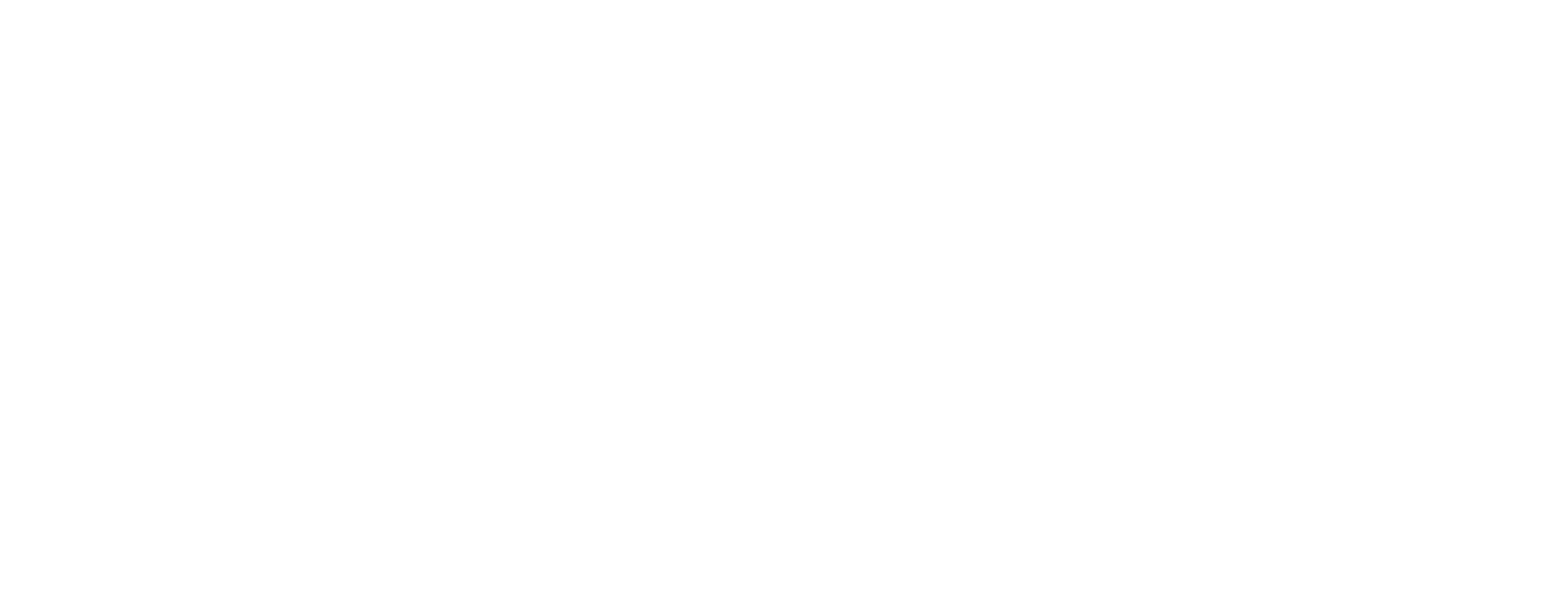
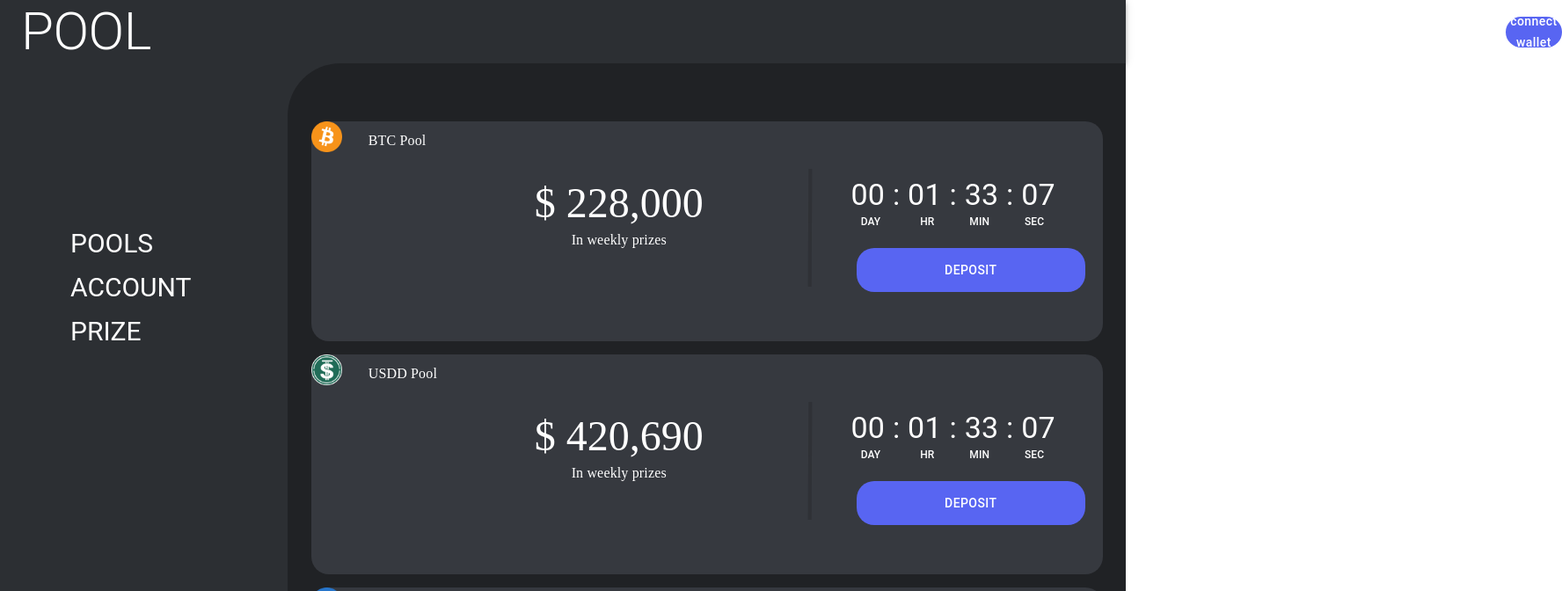
Before and after one commit to AntonMetaZK/POOL_TRON_HACHATON, a React (Create React App) app: page /pools in a window 1280 px wide. Before the commit this address had no page. Shown: the top 672 px of the page at 88% size, 1776 px wide, since content can reach past the window. Built offline with nearby package versions, Linux system fonts and the light colour scheme.

Commit message:
Refactoring

```diff
--- a/src/App.js
+++ b/src/App.js
@@ -2,13 +2,23 @@
 import Home from "./pages/Home";
 import {Route, Routes} from "react-router-dom";
 import Layout from "./components/Layout";
+import Header from "./components/Header";
+import Pool from "./pages/Pools";
+import DepositWindow from "./components/DepositeWindow";
+import DepositWindowPage from "./pages/DepositeWindow";
 
 function App() {
   return (
-      <Routes>
-          <Route path="/" element={<Home />} />
-          <Route path="main" element={<Layout />} />
-      </Routes>
+      <>
+          <Header />
+          <Routes>
+              <Route path="/" element={<Home />} />
+              <Route path="main" element={<Layout />} />
+              <Route path="pools" element={<Pool />} />
+              <Route path="pools/:id" element={<DepositWindowPage />} />
+          </Routes>
+      </>
+
   );
 }
 
--- /dev/null
+++ b/src/assets/pools.js
@@ -0,0 +1,21 @@
+import BTCLogo from './images/Bitcoin 1.png'
+import USDDLogo from './images/usdd-usdd-logo 1.png'
+import USDCLogo from './images/usd-coin-usdc-logo 1.png'
+
+export const Pools = [
+    {
+        title: "BTC",
+        prize: "228,000",
+        logo: BTCLogo
+    },
+    {
+        title: "USDD",
+        prize: "420,690",
+        logo: USDDLogo
+    },
+    {
+        title: "USDC",
+        prize: "1,337",
+        logo: USDCLogo
+    },
+]
--- a/src/components/Deposite/index.jsx
+++ b/src/components/Deposite/index.jsx
@@ -19,12 +19,12 @@
 }));
 
 
-const Deposit = ({ logo, title, price }) => {
+const Deposit = ({ logo, title, price, id }) => {
   return (
       <>
           <Box
               sx={{ width: "900px", height: "250px",
-                  marginTop: "20px", bgcolor: "#36393F", borderRadius: "20px", }}>
+                  marginTop: "15px", bgcolor: "#36393F", borderRadius: "20px", }}>
               <Box sx={{ display: "flex", gap: "30px", flexDirection: "row" }}>
                   <CardMedia
                       component="img"
@@ -34,7 +34,7 @@
                       sx={{ width: "35px" }}
                   />
                   <Typography variant="body1" sx={{ color: "#fff", fontFamily: "Nunito", fontWeight: "500", paddingTop: "10px" }}>
-                       {title}
+                       {title} Pool
                   </Typography>
               </Box>
 
@@ -76,9 +76,12 @@
                       </Typography>
                   </Box>
               </Typography>
-              <ColorButton>
-                  Deposit
-              </ColorButton>
+              <NavLink to={`${id}`} style={{ textDecoration: "none" }}>
+                  <ColorButton>
+                      Deposit
+                  </ColorButton>
+              </NavLink>
+
           </Box>
       </>
 
--- a/src/components/DepositeWindow/index.jsx
+++ b/src/components/DepositeWindow/index.jsx
@@ -37,7 +37,7 @@
                 />
 
                 <Typography variant="h4" sx={{ color: "#fff", fontFamily: "Nunito", fontWeight: "500", paddingTop: "10px" }}>
-                    {title}
+                    {title} Pool
                 </Typography>
             </Box>
 
@@ -99,7 +99,7 @@
             </Box>
 
             <ColorButton>
-                Deposit {titleCr}
+                Deposit {title}
             </ColorButton>
 
         </Box>
--- a/src/components/Layout/index.jsx
+++ b/src/components/Layout/index.jsx
@@ -1,109 +1,47 @@
 import React from 'react';
-import Header from "../Header";
-import {Box, styled, Tab, Tabs, Typography} from "@mui/material";
-import Deposit from "../../components/Deposite/index";
-import BitcoinLogo from "../../assets/images/Bitcoin 1.png";
-import usddLogo from "../../assets/images/usdd-usdd-logo 1.png";
-import usdLogo from "../../assets/images/usd-coin-usdc-logo 1.png";
-import DepositWindow from "../DepositeWindow";
+import {Box, Typography} from "@mui/material";
+import {Link, NavLink} from "react-router-dom";
 
 
 
-function TabPanel(props) {
-    const { children, value, index, ...other } = props;
-
-    return (
-        <div
-            role="tabpanel"
-            hidden={value !== index}
-            id={`vertical-tabpanel-${index}`}
-            aria-labelledby={`vertical-tab-${index}`}
-            {...other}
-        >
-            {value === index && (
-                <Box sx={{ p: 3 }}>
-                    <Typography>{children}</Typography>
-                </Box>
-            )}
-        </div>
-    );
-}
-
-function a11yProps(index) {
-    return {
-        id: `vertical-tab-${index}`,
-        'aria-controls': `vertical-tabpanel-${index}`,
-    };
-}
-
-const StyledTabs = styled((props) => (
-    <Tabs
-        {...props}
-        TabIndicatorProps={{ children: <span className="MuiTabs-indicatorSpan" /> }}
-    />
-))({
-    '& .MuiTabs-indicator': {
-        display: 'hidden',
-        justifyContent: 'top',
-        backgroundColor: 'transparent',
-    },
-    '& .MuiTabs-indicatorSpan': {
-        borderRadius: "0px 60px 60px 0px",
-        height: "50px",
-        width: '10px',
-        backgroundColor: '#D9D9D9',
-    },
-});
+const Layout = ({children}) => {
 
 
 
-const Layout = () => {
-    const [value, setValue] = React.useState(2);
-    const handleChange = (event, value) => {
-        setValue(value);
-    }
-
     return (
         <Box>
-            <Header />
             <Box sx={{ bgcolor: "#2C2F33",
-                display: 'flex', height: "100%", paddingLeft: "100px" }} >
-                <StyledTabs
-                    orientation="vertical"
-                    variant="standard"
-                    textColor="contrastText"
-                    value={value}
-                    onChange={handleChange}
-                    sx={{ marginRight: "50px", paddingTop: "140px", }}
-                >
+                display: 'flex', height: "100%", paddingLeft: "80px" }} >
+
+                <Box sx={{ display: "flex", flexDirection: "column", paddingTop: "175px",}}>
+                    <nav>
+                        <NavLink to='/pools' style={{ textDecoration: "none" }}>
+                            <Typography variant='h5' sx={{ marginTop: "10px", fontSize: "30px", color: "#fff"}}>
+                                POOLS
+                            </Typography>
+                        </NavLink>
 
 
-                    <Tab label="POOL"  sx={{ color: "#fff", fontSize: "22px" }} {...a11yProps(0)}/>
-                    <Tab label="Account" sx={{ color: "#fff", fontSize: "22px" }} {...a11yProps(1)}/>
-                    <Tab label="prizes" sx={{ color: "#fff", fontSize: "22px" }}{...a11yProps(2)}/>
-                </StyledTabs>
+                        <NavLink to='/account' style={{ textDecoration: "none" }}>
+                            <Typography variant='h5' sx={{ marginTop: "10px", fontSize: "30px", color: "#fff"}}>
+                                ACCOUNT
+                            </Typography>
+                        </NavLink>
+
+                        <NavLink to='/prixe' style={{ textDecoration: "none" }}>
+                            <Typography variant='h5' sx={{ marginTop: "10px", fontSize: "30px", color: "#fff"}}>
+                                PRIZE
+                            </Typography>
+                        </NavLink>
+                    </nav>
+                </Box>
 
                 <Box
-                    sx={{ width: "2040px", height: "897px",
-                        bgcolor: "#202225", borderRadius: "60px 0px 0px 0px", marginLeft: "130px",
-                        display: "flex", justifyContent: "center"}}>
+                    sx={{ width: "2040px", minHeight: "897px", height: "100%",
+                        bgcolor: "#202225", borderRadius: "60px 0px 0px 0px", marginLeft: "110px",
+                        display: "flex", justifyContent: "center", flexDirection: "column", alignItems: "center"}}>
+                    {children}
 
-                    <TabPanel value={value} index={0}>
-                            <Deposit logo={BitcoinLogo} title={"BTC Pool"} price={"228,000"}/>
-                             <Deposit logo={usddLogo} title={"USDD Pool"} price={"420,690"} />
-                             <Deposit logo={usdLogo} title={"USD Pool"} price={"1,337"} />
-
-                        { // <DepositWindow logo={BigBitcoin} title={"BTC Pool"} price={"228,000"} titleCr="BTC" />
-                             }
-
-
-                    </TabPanel>
-                    <TabPanel value={value} index={1}>
-                        Item Two
-                    </TabPanel>
-                    <TabPanel value={value} index={2}>
-                        Item Three
-                    </TabPanel>
                 </Box>
             </Box>
         </Box>
--- /dev/null
+++ b/src/pages/DepositeWindow/index.jsx
@@ -0,0 +1,19 @@
+import React from 'react';
+import {useParams} from "react-router-dom";
+import DepositWindow from "../../components/DepositeWindow";
+import Layout from "../../components/Layout";
+import { Pools } from "../../assets/pools";
+
+const DepositWindowPage = () => {
+    const params = useParams();
+    const prop = Pools[params.id];
+
+    return (
+        <Layout>
+            <DepositWindow title={prop.title} price={prop.prize} logo={prop.logo} />
+        </Layout>
+
+    )
+}
+
+export default DepositWindowPage;
--- a/src/pages/Home/index.jsx
+++ b/src/pages/Home/index.jsx
@@ -23,7 +23,6 @@
 const Home = () => {
     return (
         <Box>
-            <Header />
             <Box sx={{ backgroundColor: "#202225", height: "980px" }}>
                     <Box sx={{ paddingTop: "200px", paddingLeft: "128px" }}>
                         <Typography variant="h2" sx={{ color: "#fff" }}>
--- /dev/null
+++ b/src/pages/Pools/index.jsx
@@ -0,0 +1,21 @@
+import React from 'react';
+import Layout from "../../components/Layout";
+import Deposit from "../../components/Deposite";
+import { Pools } from "../../assets/pools";
+import BitcoinLogo from "../../assets/images/Bitcoin 1.png";
+import usddLogo from "../../assets/images/usdd-usdd-logo 1.png";
+import usdLogo from "../../assets/images/usd-coin-usdc-logo 1.png";
+
+
+
+const Pool = () => {
+    return (
+        <Layout>
+            {Pools.map((item, i) => (
+                <Deposit key={i} title={item.title} price={item.prize} logo={item.logo} id={i} />
+            ))}
+        </Layout>
+    )
+}
+
+export default Pool;
```
Also changed, not shown: src/pages/Pool/index.jsx (deleted, +0 -9 lines).
